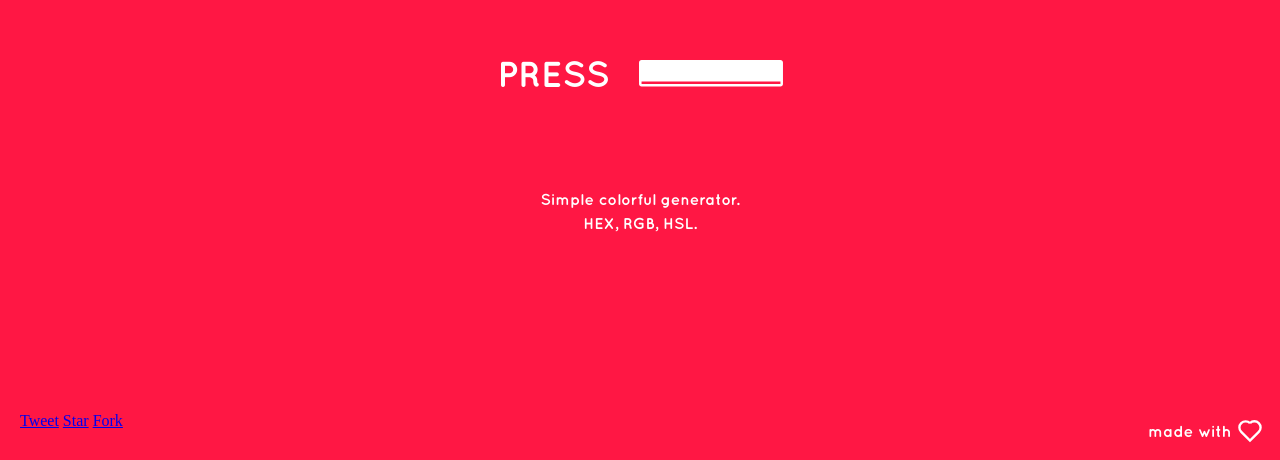
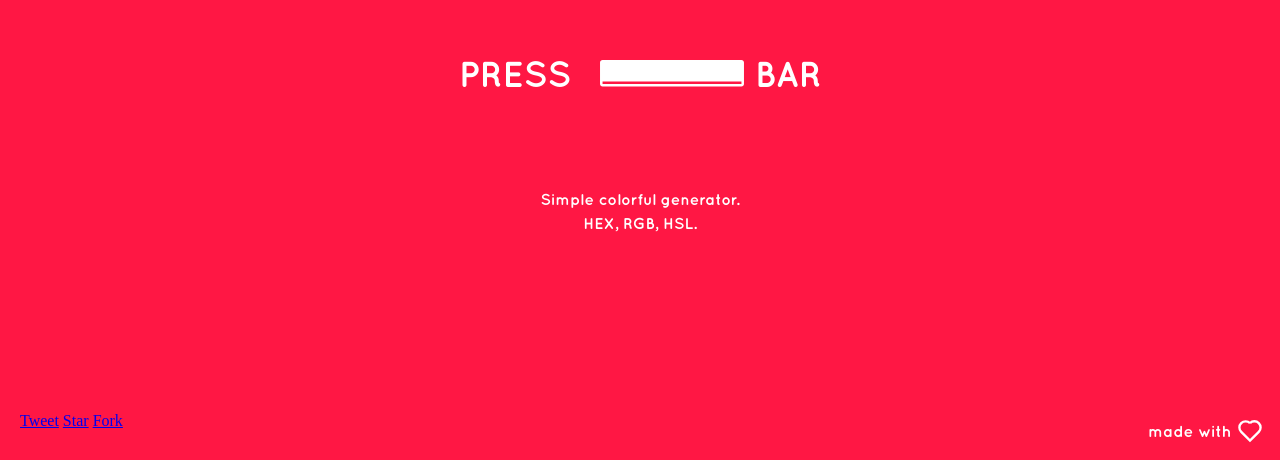
Before and after one commit to nof1000/colovely, a plain HTML site: page index.html in a window 1280 px wide. Shown: the part 340-800 px from the top of the page. Drawn offline with Linux system fonts and the light colour scheme.

Commit message:
version 1.1

```diff
--- a/index.html
+++ b/index.html
@@ -58,10 +58,11 @@
             <div class="wrapper">
                 <p class="hex">
                     <span class="standalone">
-                        <span>Press</span>
+                        <span>PRESS</span>
                         <svg viewBox="0 0 114 21">
                             <use class="elem" xlink:href="./asset/image/space.svg#path" fill="#fff" x="0" y="0" width="114" height="21"/>
                         </svg>
+                        <span>BAR</span>
                     </span>
                     <span class="mobile">Swipe Left!</span>
                 </p>
```
